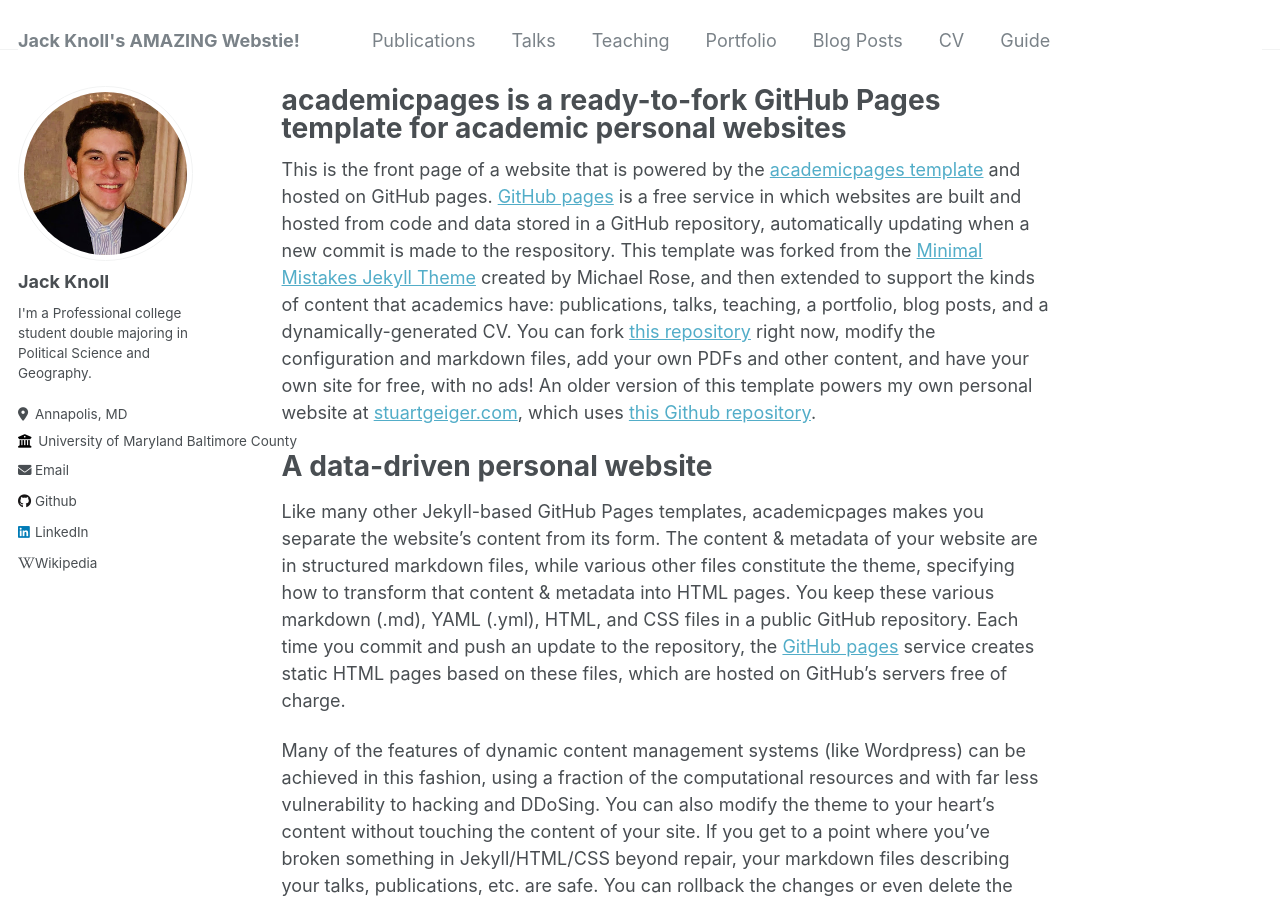
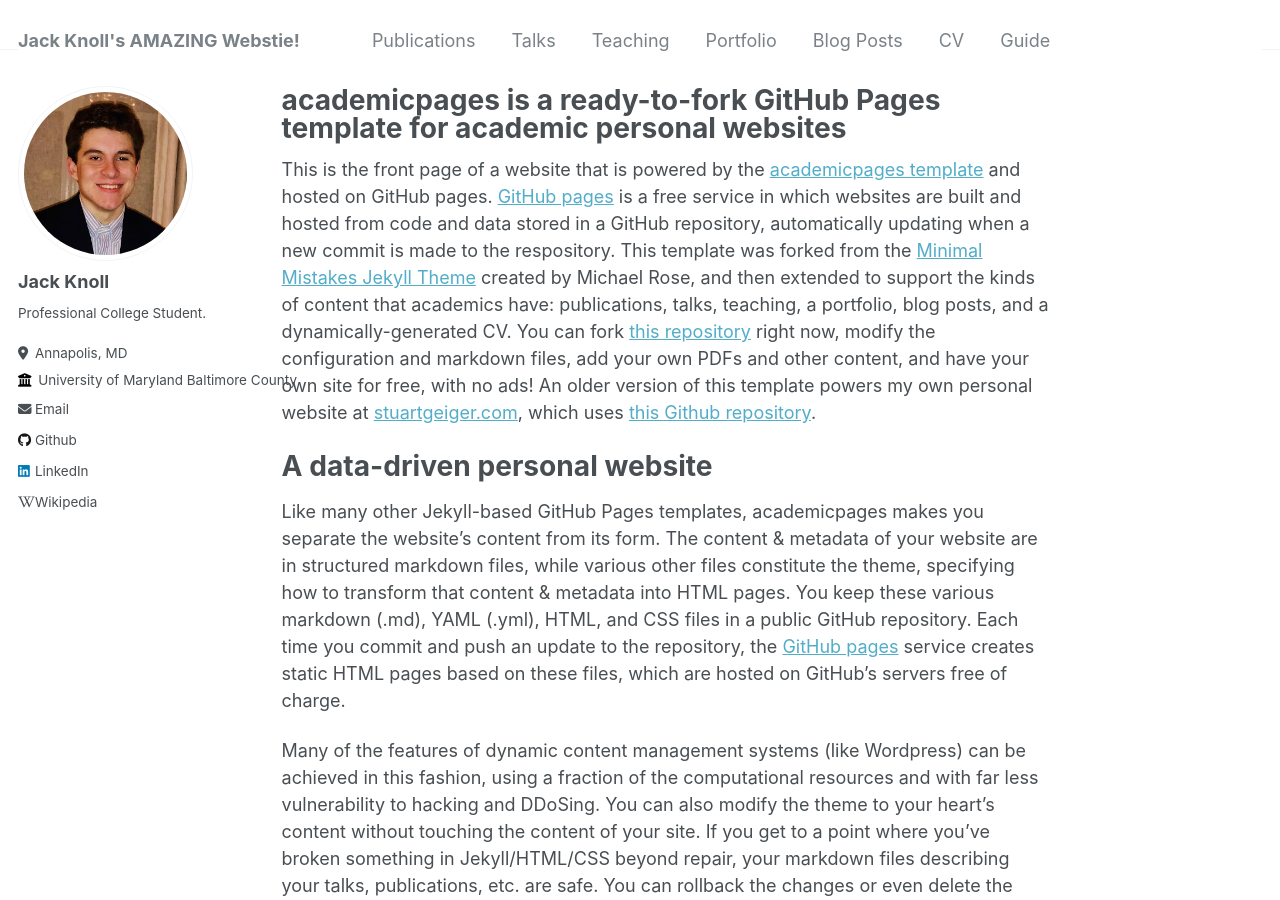
Before and after one commit to jakjr2000/jakjr2000.github.io, a Jekyll site: the page built from _pages/about.md, in a window 1280 px wide and 900 px high. Built offline with Jekyll 4.4.1, drawn with Linux system fonts in a browser that asks for light colours.

Commit message:
Update _config.yml

```diff
--- a/_config.yml
+++ b/_config.yml
@@ -24,7 +24,7 @@ author:
   avatar           : profile 2.jpg
   name             : "Jack Knoll"
   pronouns         : # example: "he/him"
-  bio              : "I'm a Professional college student double majoring in Political Science and Geography."
+  bio              : "Professional College Student."
   location         : "Annapolis, MD"
   employer         : "University of Maryland Baltimore County"
   url              : # URL
```
